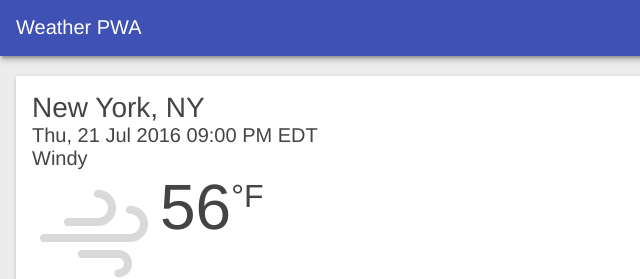
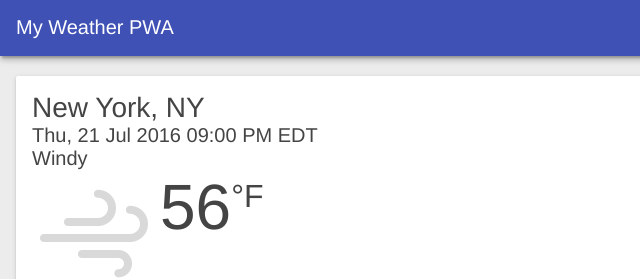
Before and after one commit to SunDevDroid/mywebapp3, a plain HTML site: page index.html in a window 1280 px wide. Shown: the top 279 px of the page, 0-640 px from the left. Drawn offline with Linux system fonts and the light colour scheme.

Commit message:
Head change

```diff
--- a/index.html
+++ b/index.html
@@ -40,7 +40,7 @@
 <body>
 
   <header class="header">
-    <h1 class="header__title">Weather PWA</h1>
+    <h1 class="header__title">My Weather PWA</h1>
     <button id="butRefresh" class="headerButton" aria-label="Refresh"></button>
     <button id="butAdd" class="headerButton" aria-label="Add"></button>
   </header>
```
